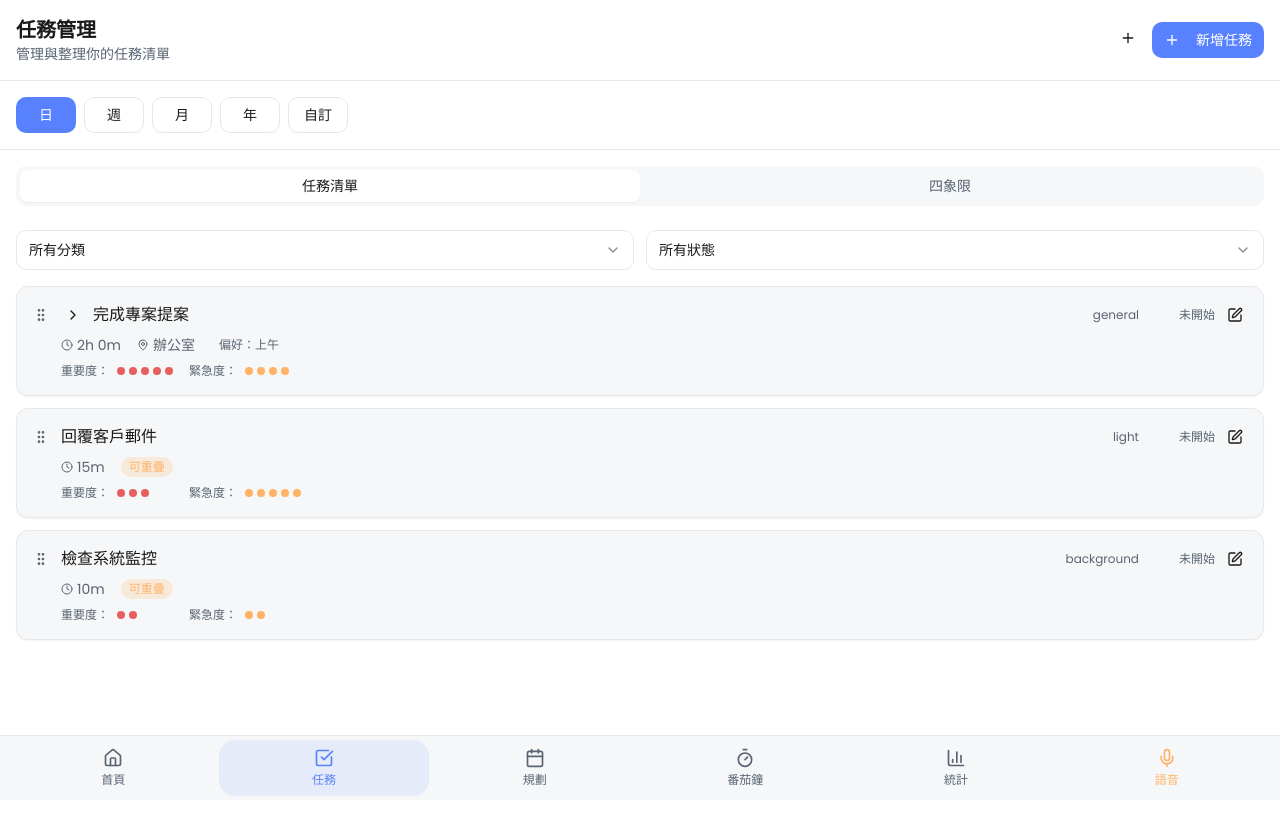
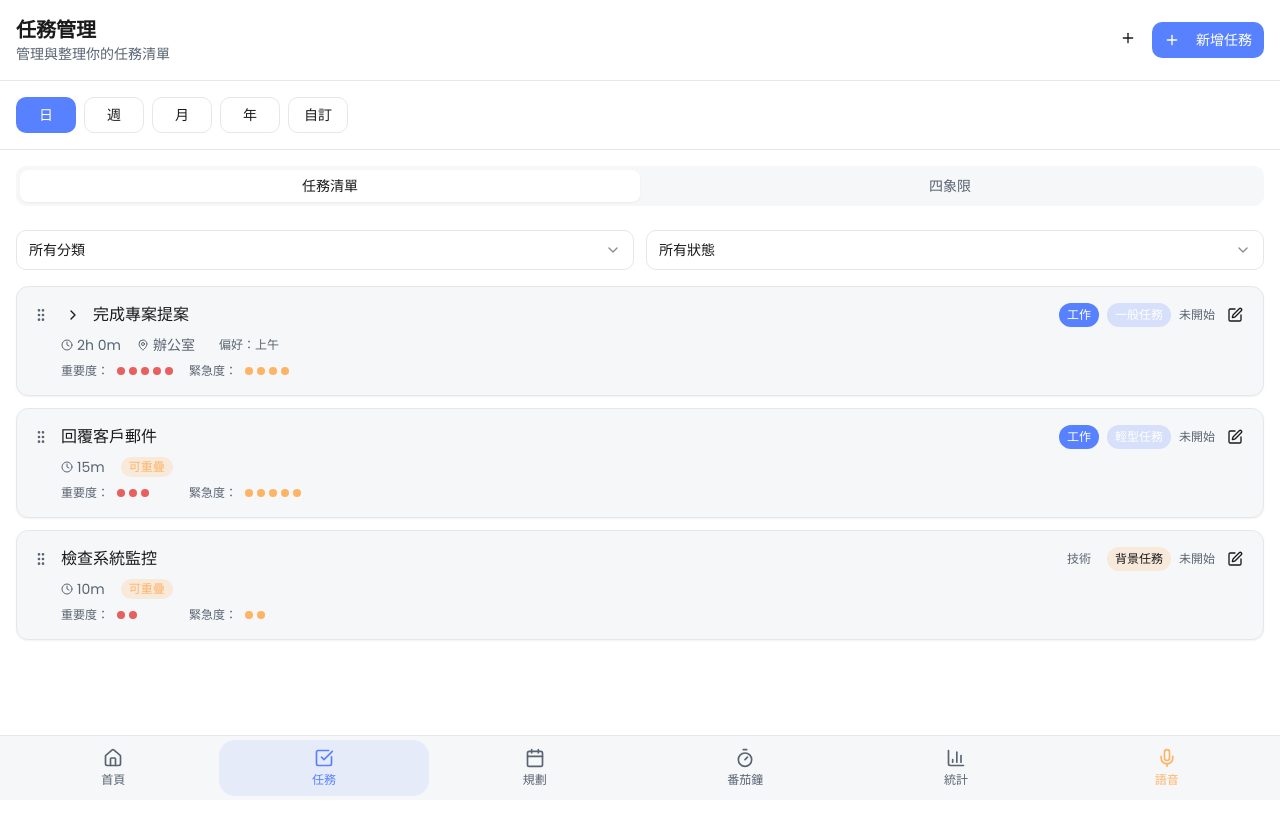
Before and after one commit to coyotewolf/schedule-spark-zen, a React (Vite) app: page /tasks in a window 1280 px wide. Shown: the top 834 px of the page. Built offline with nearby package versions, Linux system fonts and the light colour scheme.

Commit message:
Fix type errors
Fixes type errors in UnscheduledTaskDrawer and TaskListView components.

```diff
--- a/src/components/planner/UnscheduledTaskDrawer.tsx
+++ b/src/components/planner/UnscheduledTaskDrawer.tsx
@@ -64,11 +64,7 @@ export const UnscheduledTaskDrawer = ({ isOpen, onClose }: UnscheduledTaskDrawer
           {unscheduledTasks.map((task) => (
             <UnscheduledTaskChip
               key={task.id}
-              id={task.id}
-              title={task.title}
-              category={task.category}
-              estimatedTime={task.estimatedTime}
-              categoryColor={task.categoryColor}
+              task={task}
               onDragToSchedule={handleDragToSchedule}
             />
           ))}
--- a/src/components/tasks/TaskListView.tsx
+++ b/src/components/tasks/TaskListView.tsx
@@ -10,7 +10,8 @@ interface TaskListViewProps {
 interface Task {
   id: string;
   title: string;
-  category: 'general' | 'background' | 'light';
+  category: string; // User-defined category
+  taskType: 'general' | 'background' | 'light'; // Fixed task type
   estimatedTime: number; // minutes
   location?: string;
   preferredSlot?: string;
@@ -26,7 +27,8 @@ export const TaskListView = ({ timePeriod }: TaskListViewProps) => {
     {
       id: "1",
       title: "完成專案提案",
-      category: "general",
+      category: "工作",
+      taskType: "general",
       estimatedTime: 120,
       location: "辦公室",
       preferredSlot: "上午",
@@ -38,7 +40,8 @@ export const TaskListView = ({ timePeriod }: TaskListViewProps) => {
         {
           id: "1-1",
           title: "收集需求資料",
-          category: "general",
+          category: "工作",
+          taskType: "general",
           estimatedTime: 30,
           canOverlap: false,
           status: "completed",
@@ -48,7 +51,8 @@ export const TaskListView = ({ timePeriod }: TaskListViewProps) => {
         {
           id: "1-2",
           title: "撰寫提案內容",
-          category: "general",
+          category: "工作",
+          taskType: "general",
           estimatedTime: 90,
           canOverlap: false,
           status: "in_progress",
@@ -60,7 +64,8 @@ export const TaskListView = ({ timePeriod }: TaskListViewProps) => {
     {
       id: "2",
       title: "回覆客戶郵件",
-      category: "light",
+      category: "工作",
+      taskType: "light",
       estimatedTime: 15,
       canOverlap: true,
       status: "pending",
@@ -70,7 +75,8 @@ export const TaskListView = ({ timePeriod }: TaskListViewProps) => {
     {
       id: "3",
       title: "檢查系統監控",
-      category: "background",
+      category: "技術",
+      taskType: "background",
       estimatedTime: 10,
       canOverlap: true,
       status: "pending",
```
